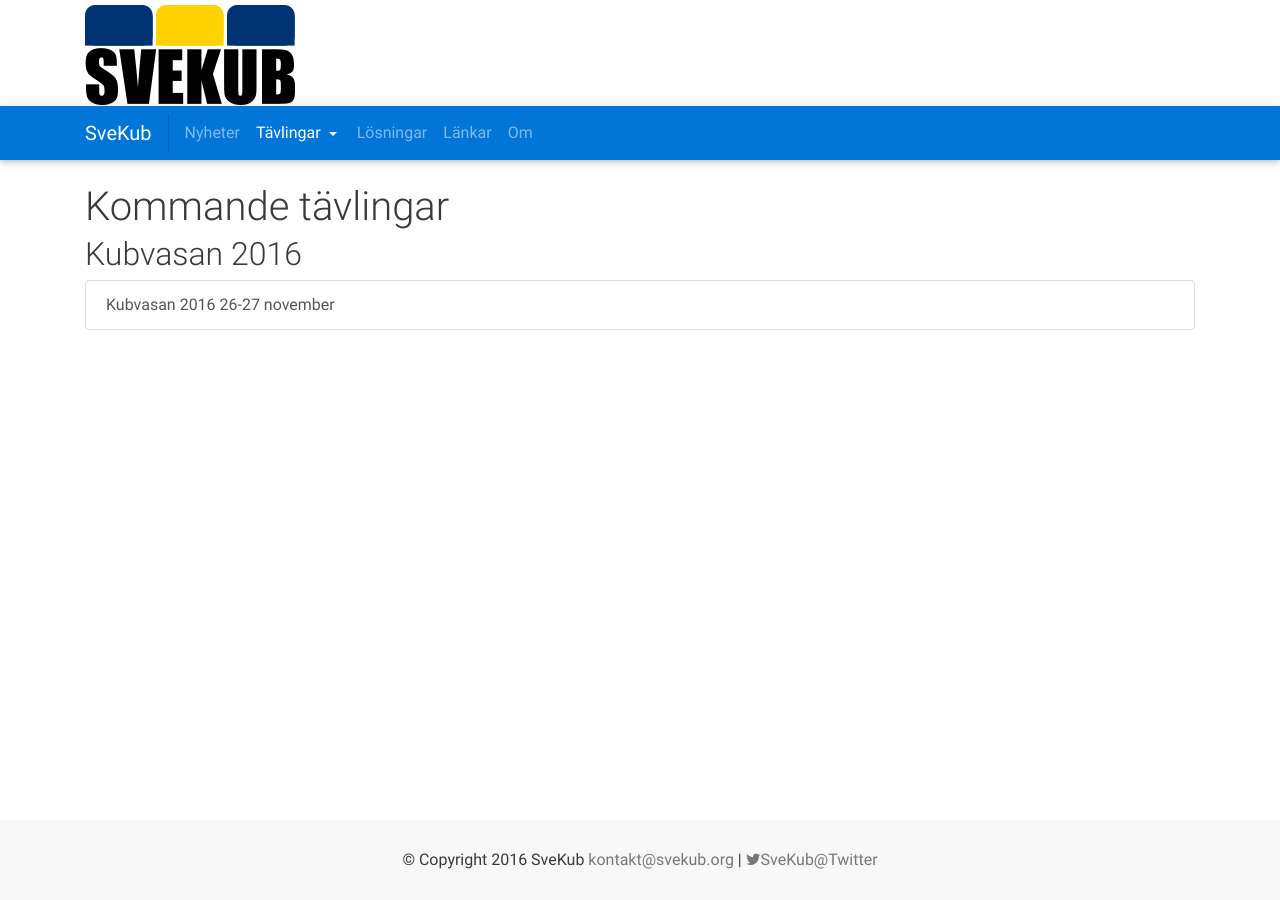
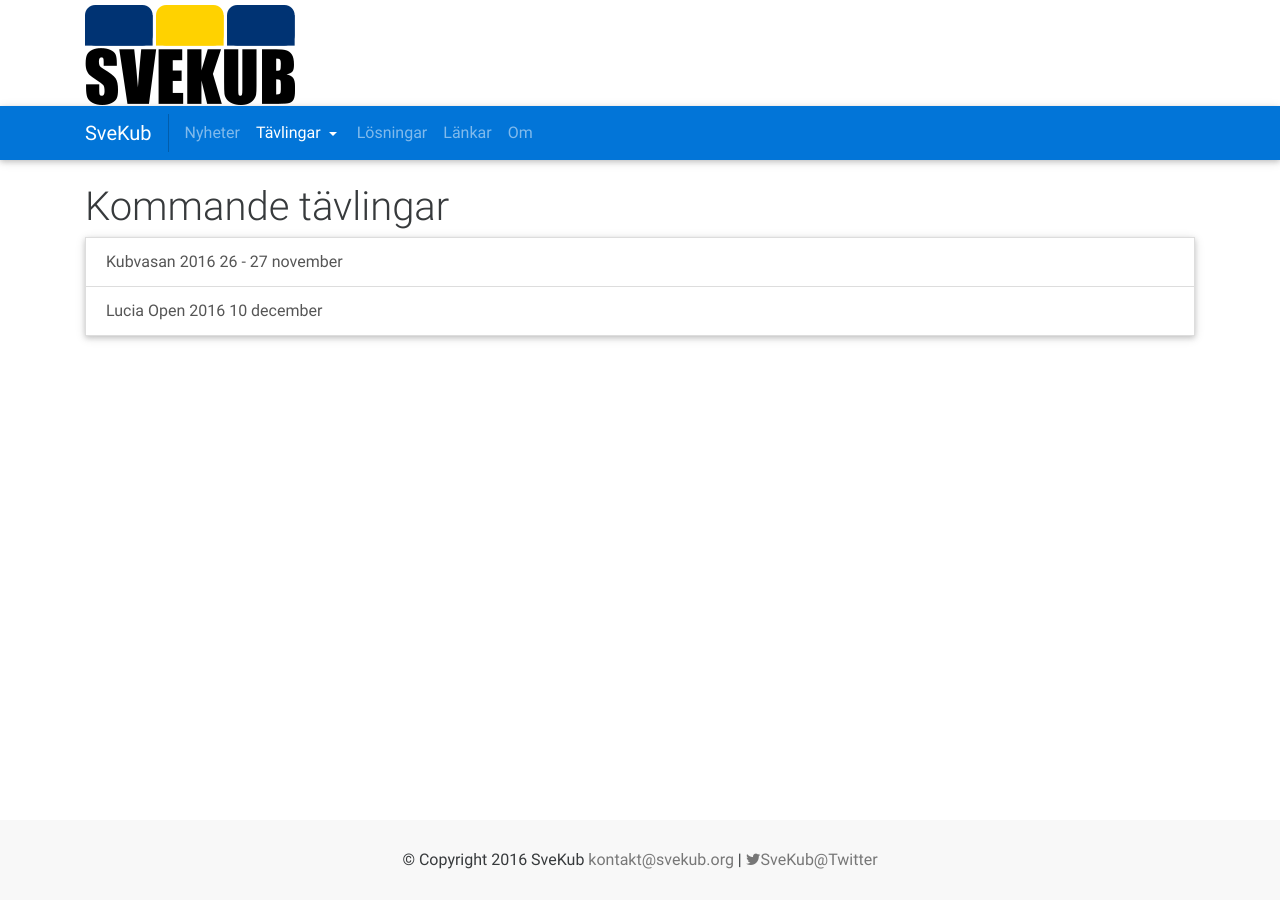
Before and after one commit to SveKub/SveKubOldSite, a Jekyll site: the page built from Tavlingar/kommande.md, in a window 1280 px wide. Built offline with Jekyll 4.4.1, drawn with Linux system fonts in a browser that asks for light colours; nearby versions of some CDN libraries.

Commit message:
flyttat kommande tävlingar till en mer lättuppdaterad lista.

```diff
--- a/Tavlingar/kommande.md
+++ b/Tavlingar/kommande.md
@@ -5,5 +5,6 @@ permalink: /Tavlingar/Kommande
 activeMenu: tavlingar
 ---
 
-## Kubvasan 2016
-<a class="list-group-item" href="https://www.worldcubeassociation.org/competitions/Kubvasan2016/">Kubvasan 2016 26-27 november</a>
+<div class="list-group">
+    {% include tavlingar.html %}
+</div>
--- /dev/null
+++ b/_includes/tavlingar.html
@@ -0,0 +1,3 @@
+{% for tavling in site.data.tavlingar %}
+    <a class="list-group-item" href="{{ tavling.url }}">{{ tavling.namn }} {{ tavling.datum }}</a>
+{% endfor %}
--- a/index.html
+++ b/index.html
@@ -43,8 +43,7 @@ activeMenu: none
         <div class="col-md-4 margin-bottom">
             <h2 class="margin-bottom">Tävlingar</h2>
             <div class="list-group">
-                <a class="list-group-item" href="https://www.worldcubeassociation.org/competitions/Kubvasan2016/">Kubvasan 2016 26-27 november</a>
-                <a class="list-group-item" href="https://www.worldcubeassociation.org/competitions/LuciaOpen2016/">Lucia Open 2016 10 december</a>
+                {% include tavlingar.html %}
             </div>
         </div>
         <div class="col-md-4">
```
Also changed, not shown: _data/tavlingar.yml (added, +7 -0 lines).
